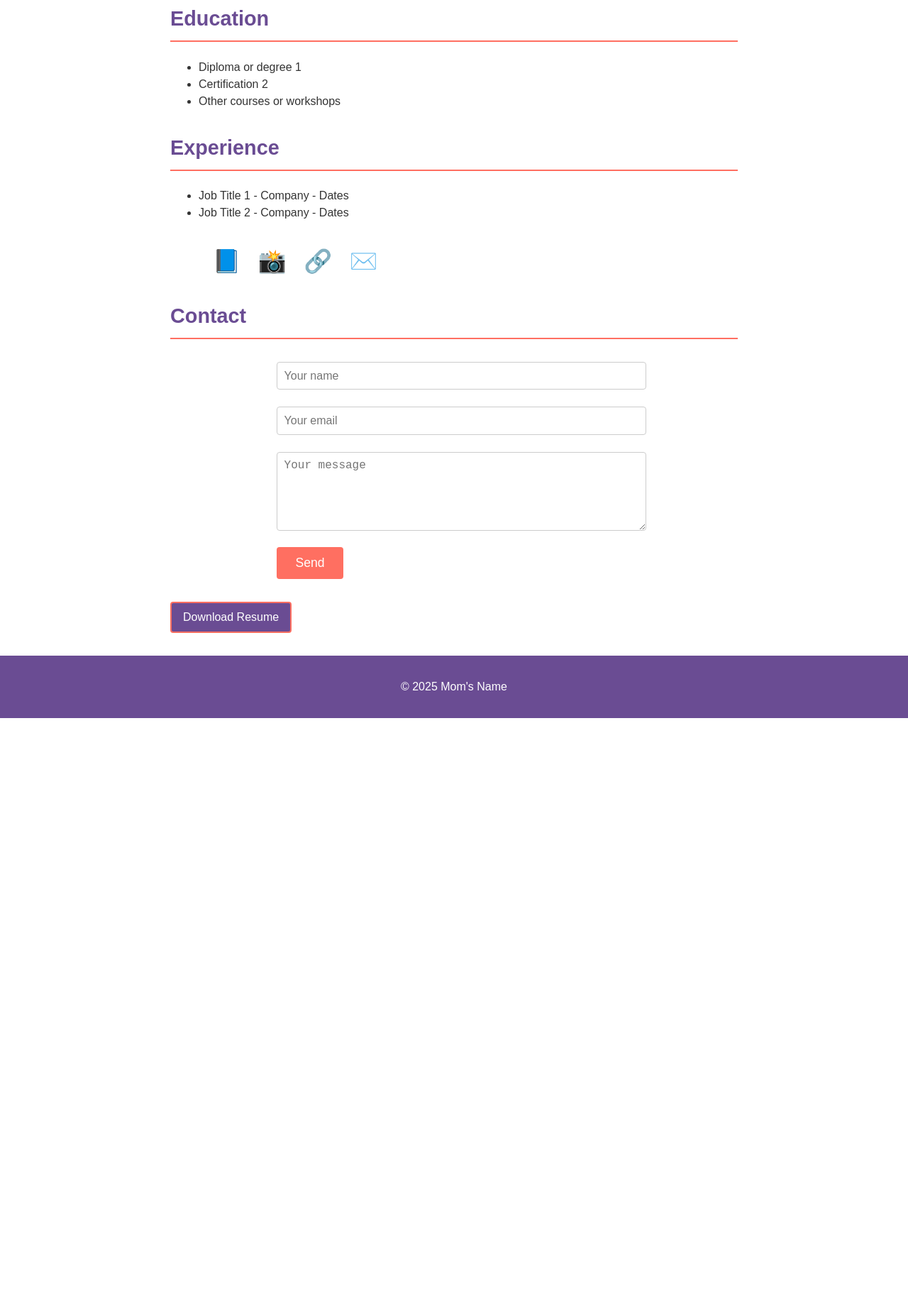
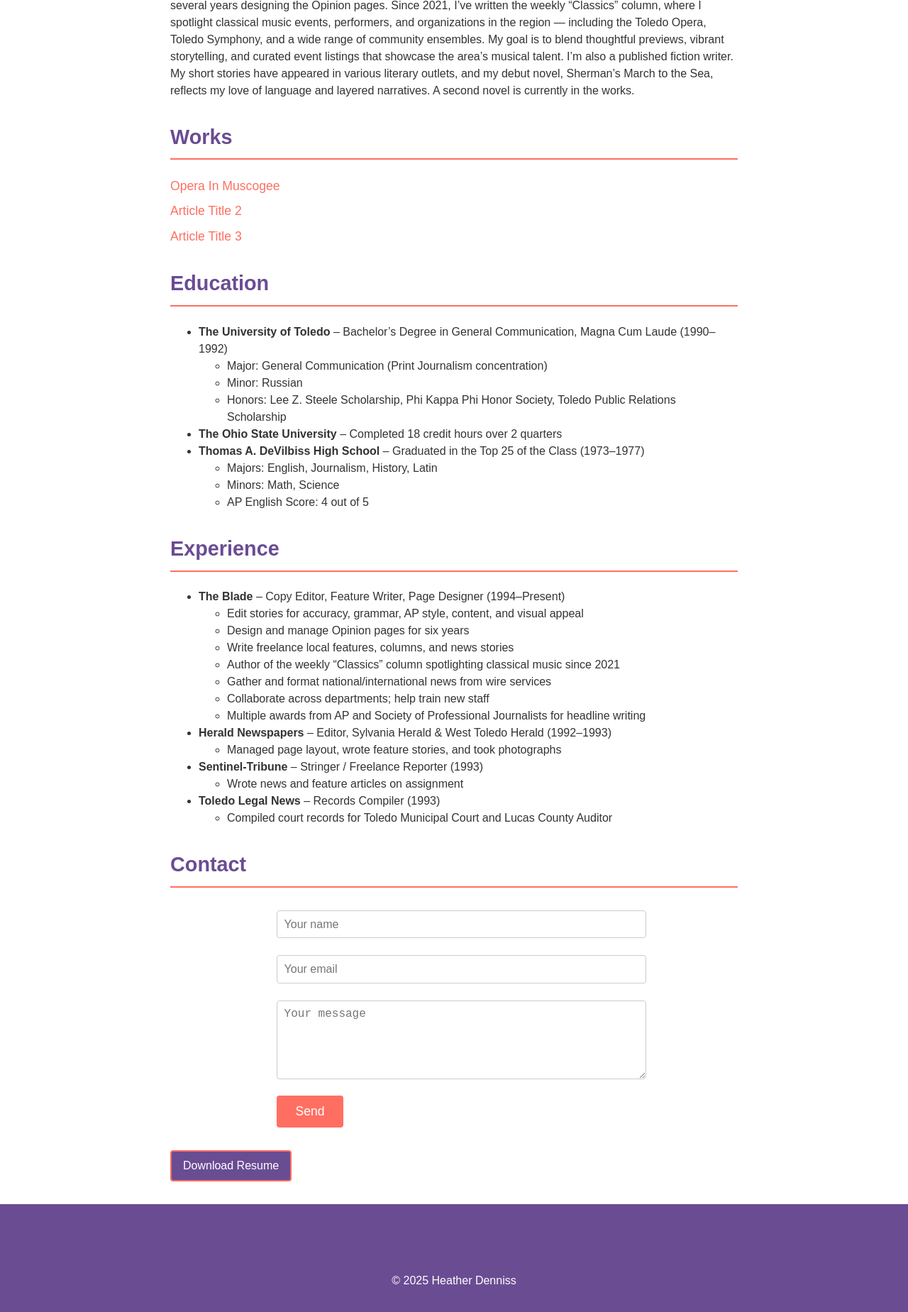
Before and after one commit to marthadenniss/heatherdennisportfolio, a plain HTML site: page index.html in a window 1280 px wide. Shown: the part 698-2547 px from the top of the page at 71% size. Before the commit the page ends 1710 px from the top, so only its background shows below. Drawn offline with Linux system fonts and the light colour scheme.

Commit message:
Update to website

```diff
--- a/index.html
+++ b/index.html
@@ -3,13 +3,20 @@
 <head>
   <meta charset="UTF-8" />
   <meta name="viewport" content="width=device-width, initial-scale=1" />
-  <title>Mom's Portfolio</title>
+  <title>By Heather Denniss</title>
   <link rel="stylesheet" href="styles.css" />
+  <link
+  rel="stylesheet"
+  href="https://cdnjs.cloudflare.com/ajax/libs/font-awesome/6.5.0/css/all.min.css"
+  integrity="sha512-K6BlRZp2SFS77v8Prw8RWgOWnOr7Pl8vWgEu0+KJqQaT8Ad8EECI9XvZ4RvN/9bPa9OZzStI6N8k0v4wv3GyUg=="
+  crossorigin="anonymous"
+  referrerpolicy="no-referrer"
+/>
 </head>
 <body>
 
 <header>
-  <h1>Mom's Name</h1>
+  <h1>Heather Denniss</h1>
   <nav>
     <a href="#about">About</a>
     <a href="#works">Works</a>
@@ -20,19 +27,27 @@
 </header>
 
 <section class="hero">
-  <img src="professional-photo.jpg" alt="Professional Photo" />
+  <img src="img/heather-denniss-.png" alt="Professional Photo" />
   <p>Welcome to my portfolio website!</p>
 </section>
 
 <section id="about">
   <h2>About</h2>
-  <p>Write a few sentences about your mom here.</p>
+  <p>I’m an award-winning journalist, editor, and storyteller with more than 30 years of experience in newsrooms across Northwest Ohio. Known for my sharp news judgment, clever headlines, and deep respect for the English language, I bring heart, humor, and clarity to everything I edit or write.
+
+    I currently serve as a copy editor at The Blade in Toledo, Ohio, where I’ve worked since 1994. My work includes editing stories for accuracy, style, grammar, and visual impact. Over the years, I’ve written hundreds of local features and news stories, and I spent several years designing the Opinion pages.
+
+    Since 2021, I’ve written the weekly “Classics” column, where I spotlight classical music events, performers, and organizations in the region — including the Toledo Opera, Toledo Symphony, and a wide range of community ensembles. My goal is to blend thoughtful previews, vibrant storytelling, and curated event listings that showcase the area’s musical talent.
+
+    I’m also a published fiction writer. My short stories have appeared in various literary outlets, and my debut novel, Sherman’s March to the Sea, reflects my love of language and layered narratives. A second novel is currently in the works.
+
+    </p>
 </section>
 
 <section id="works">
   <h2>Works</h2>
   <div class="works-list">
-    <a href="article1.html" target="_blank">Article Title 1</a>
+    <a href="opera-in-muscogee.html" target="_blank">Opera In Muscogee</a>
     <a href="article2.html" target="_blank">Article Title 2</a>
     <a href="article3.html" target="_blank">Article Title 3</a>
   </div>
@@ -41,26 +56,65 @@
 <section id="education">
   <h2>Education</h2>
   <ul>
-    <li>Diploma or degree 1</li>
-    <li>Certification 2</li>
-    <li>Other courses or workshops</li>
+    <li><strong>The University of Toledo</strong> – Bachelor’s Degree in General Communication, Magna Cum Laude (1990–1992)
+      <ul>
+        <li>Major: General Communication (Print Journalism concentration)</li>
+        <li>Minor: Russian</li>
+        <li>Honors: Lee Z. Steele Scholarship, Phi Kappa Phi Honor Society, Toledo Public Relations Scholarship</li>
+      </ul>
+    </li>
+    <li><strong>The Ohio State University</strong> – Completed 18 credit hours over 2 quarters</li>
+    <li><strong>Thomas A. DeVilbiss High School</strong> – Graduated in the Top 25 of the Class (1973–1977)
+      <ul>
+        <li>Majors: English, Journalism, History, Latin</li>
+        <li>Minors: Math, Science</li>
+        <li>AP English Score: 4 out of 5</li>
+      </ul>
+    </li>
   </ul>
 </section>
 
 <section id="experience">
   <h2>Experience</h2>
   <ul>
-    <li>Job Title 1 - Company - Dates</li>
-    <li>Job Title 2 - Company - Dates</li>
+    <li>
+      <strong>The Blade</strong> – Copy Editor, Feature Writer, Page Designer (1994–Present)
+      <ul>
+        <li>Edit stories for accuracy, grammar, AP style, content, and visual appeal</li>
+        <li>Design and manage Opinion pages for six years</li>
+        <li>Write freelance local features, columns, and news stories</li>
+        <li>Author of the weekly “Classics” column spotlighting classical music since 2021</li>
+        <li>Gather and format national/international news from wire services</li>
+        <li>Collaborate across departments; help train new staff</li>
+        <li>Multiple awards from AP and Society of Professional Journalists for headline writing</li>
+      </ul>
+    </li>
+
+    <li>
+      <strong>Herald Newspapers</strong> – Editor, Sylvania Herald & West Toledo Herald (1992–1993)
+      <ul>
+        <li>Managed page layout, wrote feature stories, and took photographs</li>
+      </ul>
+    </li>
+
+    <li>
+      <strong>Sentinel-Tribune</strong> – Stringer / Freelance Reporter (1993)
+      <ul>
+        <li>Wrote news and feature articles on assignment</li>
+      </ul>
+    </li>
+
+    <li>
+      <strong>Toledo Legal News</strong> – Records Compiler (1993)
+      <ul>
+        <li>Compiled court records for Toledo Municipal Court and Lucas County Auditor</li>
+      </ul>
+    </li>
   </ul>
 </section>
 
-<section class="social-links">
-  <a href="https://facebook.com/" target="_blank" aria-label="Facebook">📘</a>
-  <a href="https://instagram.com/" target="_blank" aria-label="Instagram">📸</a>
-  <a href="https://linkedin.com/" target="_blank" aria-label="LinkedIn">🔗</a>
-  <a href="mailto:someone@example.com" aria-label="Email">✉️</a>
-</section>
+
+
 
 <section id="contact">
   <h2>Contact</h2>
@@ -73,9 +127,27 @@
   <a class="resume-btn" href="resume.pdf" download>Download Resume</a>
 </section>
 
-<footer>
-  <p>© 2025 Mom's Name</p>
-</footer>
+
+  <footer>
+    <div class="social-links">
+      <a href="https://instagram.com/" target="_blank" aria-label="Instagram">
+        <i class="fab fa-instagram"></i>
+      </a>
+      <a href="https://facebook.com/" target="_blank" aria-label="Facebook">
+        <i class="fab fa-facebook"></i>
+      </a>
+      <a href="https://linkedin.com/" target="_blank" aria-label="LinkedIn">
+        <i class="fab fa-linkedin"></i>
+      </a>
+      <a href="mailto:hcdenniss@msn.com" aria-label="Email">
+        <i class="fas fa-envelope"></i>
+      </a>
+    </div>
+    <p>© 2025 Heather Denniss</p>
+  </footer>
+
+
+
 
 </body>
 </html>
```
Also changed, not shown: opera-in-muscogee.html (added, +69 -0 lines), 2 other files.
